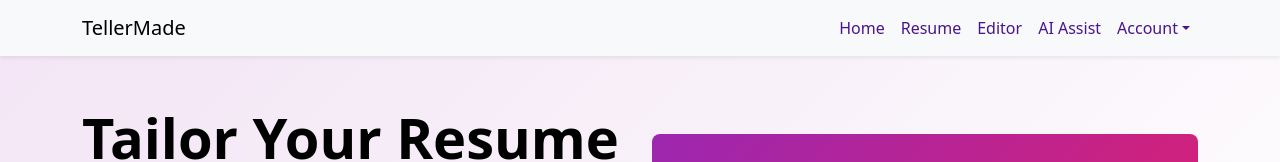
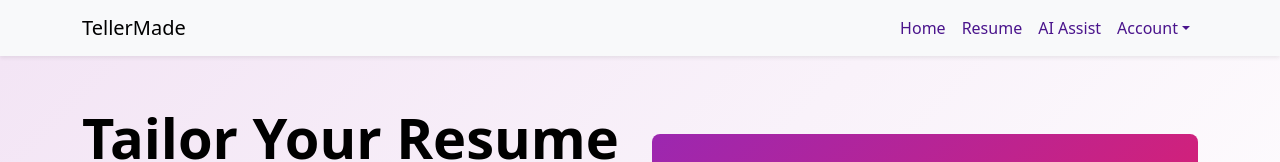
Before and after one commit to WorkedUpShoury/teller-made, a React (Create React App) app in the folder frontend/: page / in a window 1280 px wide. Shown: the top 162 px of the page. Built offline with nearby package versions, Linux system fonts and the light colour scheme.

Commit message:
Update navbar.js

```diff
--- a/frontend/src/components/navbar.js
+++ b/frontend/src/components/navbar.js
@@ -13,7 +13,6 @@ function AppNavbar() {
           <Nav className="ms-auto"> {/* Align to right */}
             <Nav.Link as={Link} to="/">Home</Nav.Link>
             <Nav.Link as={Link} to="/upload">Resume</Nav.Link>
-            <Nav.Link as={Link} to="/smart-editor">Editor</Nav.Link>
             <Nav.Link as={Link} to="/chat-assistant">AI Assist</Nav.Link>
 
             <NavDropdown title="Account" id="account-dropdown">
```
